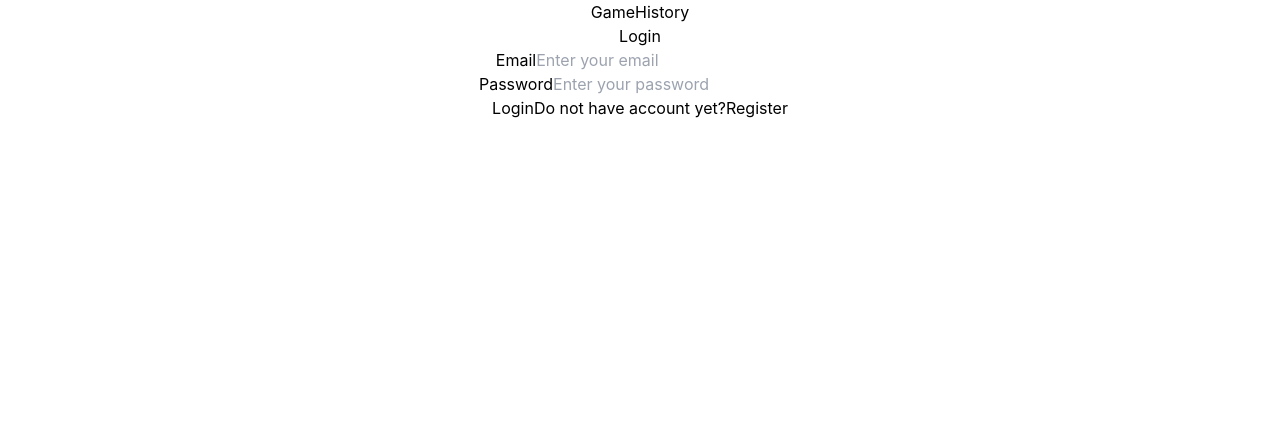
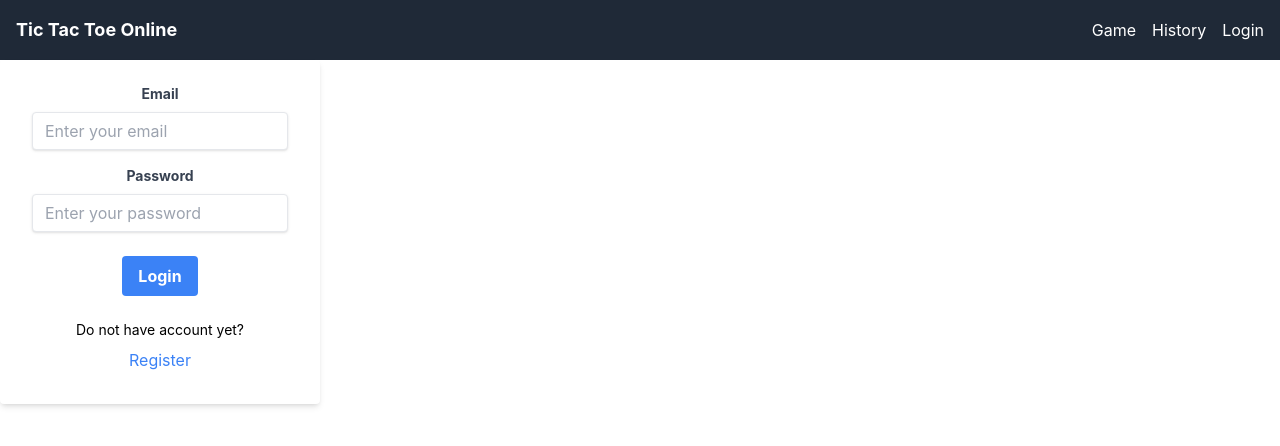
Before and after one commit to kjaroma/tic-tac-toe, a React (Create React App) app in the folder client/: page /login in a window 1280 px wide. Shown: the top 446 px of the page. Built offline with nearby package versions, Linux system fonts and the light colour scheme.

Commit message:
Style login and navigation

```diff
--- a/client/src/components/Login.tsx
+++ b/client/src/components/Login.tsx
@@ -20,17 +20,15 @@ const Login = () => {
   };
 
   return (
-    <div>
-      <form>
-        <h2>Login</h2>
-
+    <div className="w-full max-w-xs">
+      <form className="bg-white shadow-md rounded px-8 pt-6 pb-8 mb-4">
         {error && <p>{error}</p>}
-
-        <div>
-          <label htmlFor="email">
+        <div className='mb-4'>
+          <label className='block text-gray-700 text-sm font-bold mb-2' htmlFor="email">
             Email
           </label>
           <input
+            className="shadow appearance-none border rounded w-full py-2 px-3 text-gray-700 leading-tight focus:outline-none focus:shadow-outline"
             type="email"
             id="email"
             placeholder="Enter your email"
@@ -38,12 +36,12 @@ const Login = () => {
             onChange={(e) => setEmail(e.target.value)}
           />
         </div>
-
-        <div>
-          <label htmlFor="password">
+        <div className='mb-6'>
+          <label className='block text-gray-700 text-sm font-bold mb-2' htmlFor="password">
             Password
           </label>
           <input
+            className="shadow appearance-none border rounded w-full py-2 px-3 text-gray-700 leading-tight focus:outline-none focus:shadow-outline"
             type="password"
             id="password"
             placeholder="Enter your password"
@@ -52,13 +50,17 @@ const Login = () => {
           />
         </div>
 
-        <button
+        <button className="bg-blue-500 hover:bg-blue-700 text-white font-bold py-2 px-4 rounded focus:outline-none focus:shadow-outline mb-6"
           onClick={handleLogin}
         >
           Login
         </button>
-        Do not have account yet?
-        <Link to="/register">Register</Link>
+        <div>
+          <span className='text-sm block mb-2'>
+            Do not have account yet?
+          </span>
+          <Link className="text-blue-500 hover:text-blue-800" to="/register">Register</Link>
+        </div>
       </form>
     </div>
   );
--- a/client/src/components/Navigation.tsx
+++ b/client/src/components/Navigation.tsx
@@ -3,17 +3,24 @@ import { useAuth } from '../hooks/useAuth';
 
 const Navigation = () => {
 
-const {token, onLogout} = useAuth()
+  const { token, onLogout } = useAuth()
 
   return (
-      <nav>
-        <Link to="/game">Game</Link>
-        <Link to="/history">History</Link>
-        {token && (
-        <button type="button" onClick={onLogout}>
+    <nav className="bg-gray-800 p-4">
+      <div className="container mx-auto flex justify-between items-center">
+        <div className="text-white font-bold text-lg">Tic Tac Toe Online</div>
+        <div className="space-x-4">
+          <Link className="text-white" to="/game">Game</Link>
+          <Link className="text-white" to="/history">History</Link>
+          {token ? (
+            <button className="text-white" type="button" onClick={onLogout}>
               Sign Out
             </button>
-      )}
+          ) :
+            <Link className="text-white" to="/login">Login</Link>
+          }
+        </div>
+      </div>
     </nav>
   );
 };
```
Lines whose indentation alone changed are shown as unchanged.
